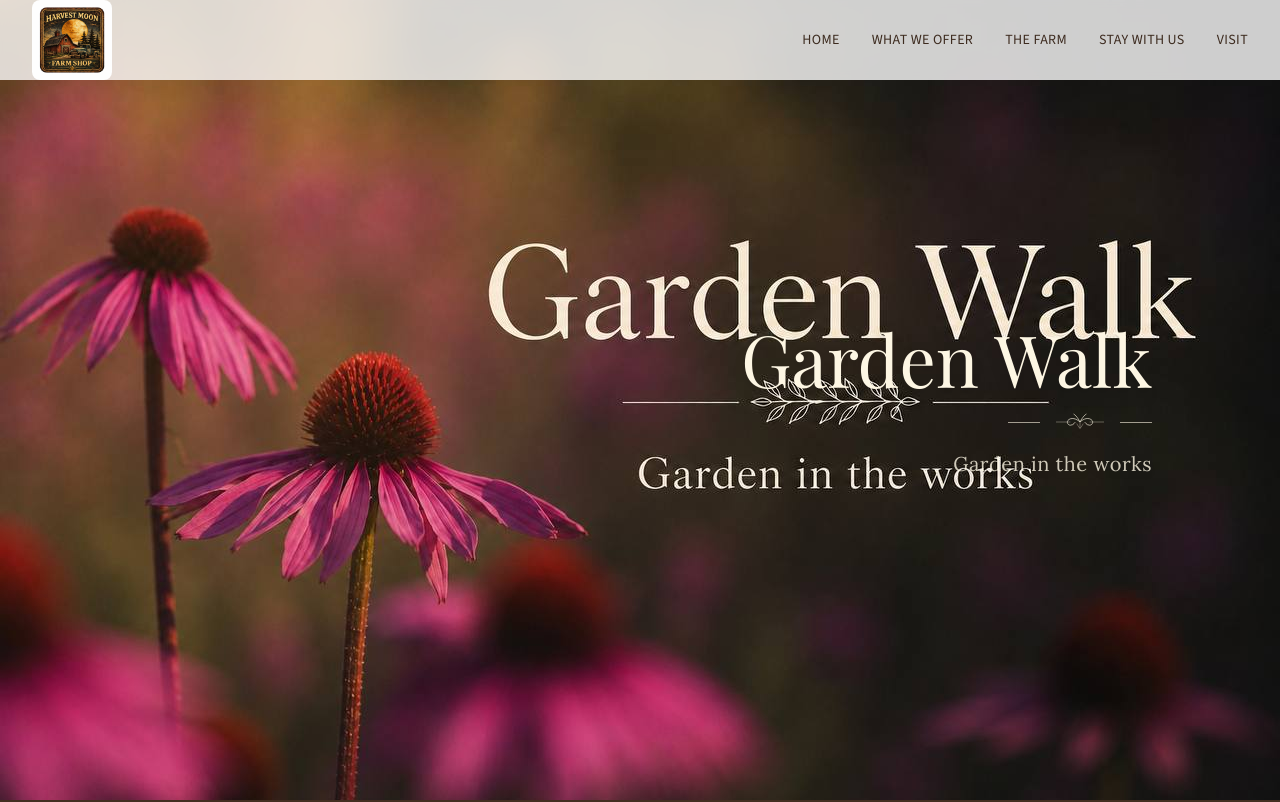
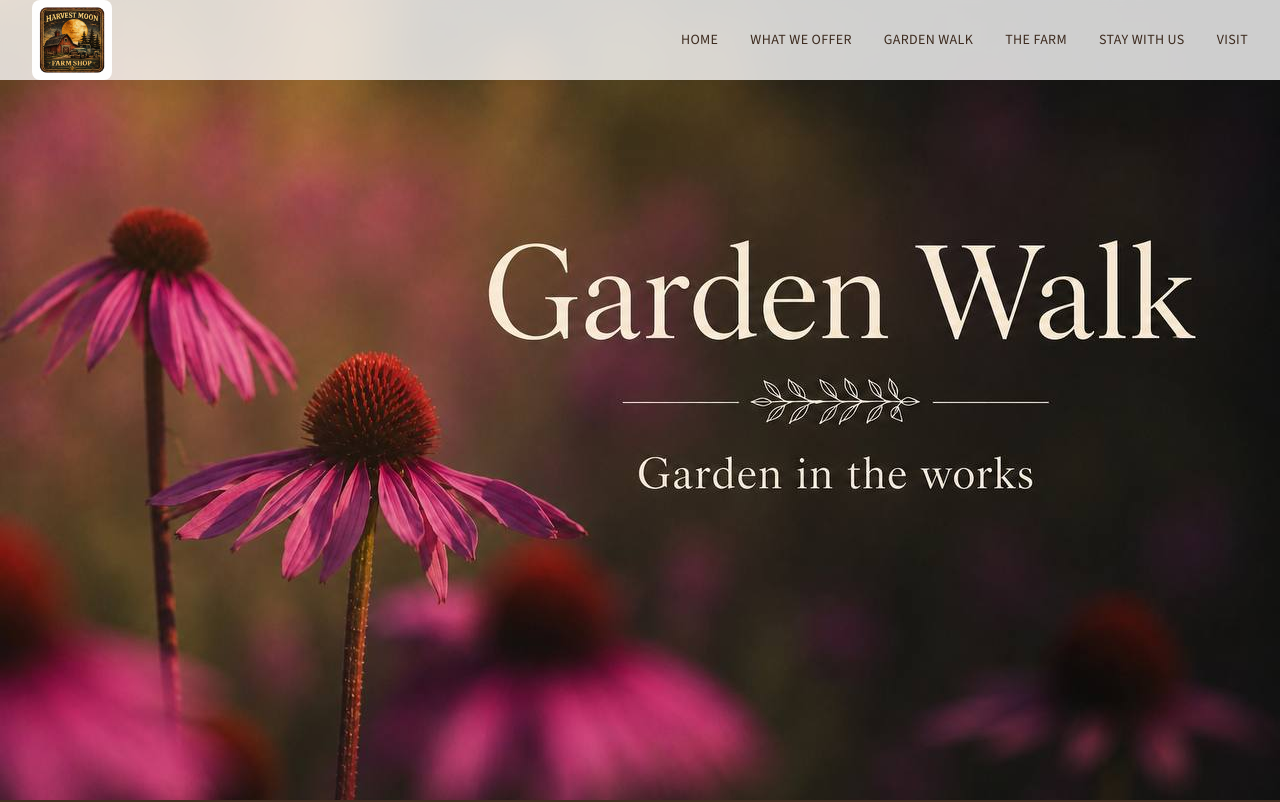
Before and after one commit to Sherryfarmshop/harvest-moon-website, a Next.js app: page /garden-walk in a window 1280 px wide. Shown: the top 802 px of the page. Built offline with nearby package versions, Linux system fonts and the light colour scheme; a web font is replaced by a local one.

Commit message:
Garden Walk - just the photo no text overlay

```diff
--- a/src/app/garden-walk/page.tsx
+++ b/src/app/garden-walk/page.tsx
@@ -6,7 +6,7 @@ export default function GardenWalk() {
   return (
     <main>
       <Navbar />
-      <section className="relative min-h-screen flex items-center justify-end overflow-hidden">
+      <section className="relative min-h-screen">
         <Image
           src="/images/garden-walk.jpg"
           alt="Garden Walk"
@@ -14,28 +14,6 @@ export default function GardenWalk() {
           className="object-cover"
           priority
         />
-        <div className="relative z-10 text-right pr-12 sm:pr-20 md:pr-32">
-          <h1 className="font-playfair text-5xl sm:text-6xl md:text-7xl text-cream drop-shadow-lg">
-            Garden Walk
-          </h1>
-          <div className="flex items-center justify-end gap-2 my-4">
-            <div className="w-8 h-px bg-cream/60" />
-            <svg className="w-16 h-6 text-cream/80" viewBox="0 0 80 24" fill="none" xmlns="http://www.w3.org/2000/svg">
-              <path d="M40 12C40 12 34 6 28 8C22 10 24 16 28 16C32 16 34 12 34 12" stroke="currentColor" strokeWidth="1" fill="none"/>
-              <path d="M40 12C40 12 46 6 52 8C58 10 56 16 52 16C48 16 46 12 46 12" stroke="currentColor" strokeWidth="1" fill="none"/>
-              <path d="M40 12C40 12 36 4 32 2" stroke="currentColor" strokeWidth="1" fill="none"/>
-              <path d="M40 12C40 12 44 4 48 2" stroke="currentColor" strokeWidth="1" fill="none"/>
-              <path d="M10 12L28 12" stroke="currentColor" strokeWidth="0.5"/>
-              <path d="M52 12L70 12" stroke="currentColor" strokeWidth="0.5"/>
-              <path d="M40 12L40 20" stroke="currentColor" strokeWidth="0.5"/>
-              <path d="M36 14C36 14 38 18 40 20C42 18 44 14 44 14" stroke="currentColor" strokeWidth="0.5" fill="none"/>
-            </svg>
-            <div className="w-8 h-px bg-cream/60" />
-          </div>
-          <p className="font-lora text-lg sm:text-xl text-cream/80 drop-shadow-md tracking-wide">
-            Garden in the works
-          </p>
-        </div>
       </section>
       <Footer />
     </main>
--- a/src/components/Navbar.tsx
+++ b/src/components/Navbar.tsx
@@ -6,6 +6,7 @@ import Image from 'next/image';
 const navLinks = [
   { label: 'Home', href: '#home' },
   { label: 'What We Offer', href: '#offerings' },
+  { label: 'Garden Walk', href: '/garden-walk' },
   { label: 'The Farm', href: '#gallery' },
   { label: 'Stay With Us', href: '#stay' },
   { label: 'Visit', href: '#visit' },
```
